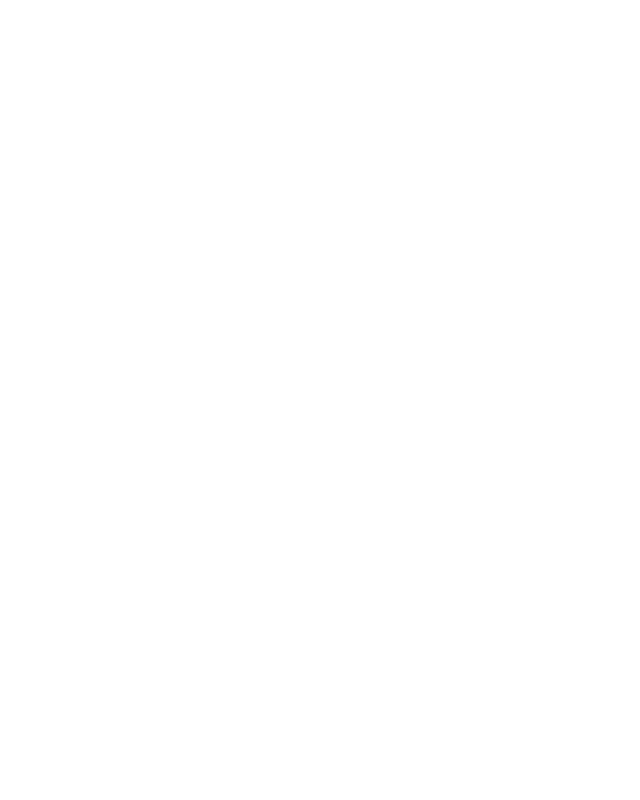
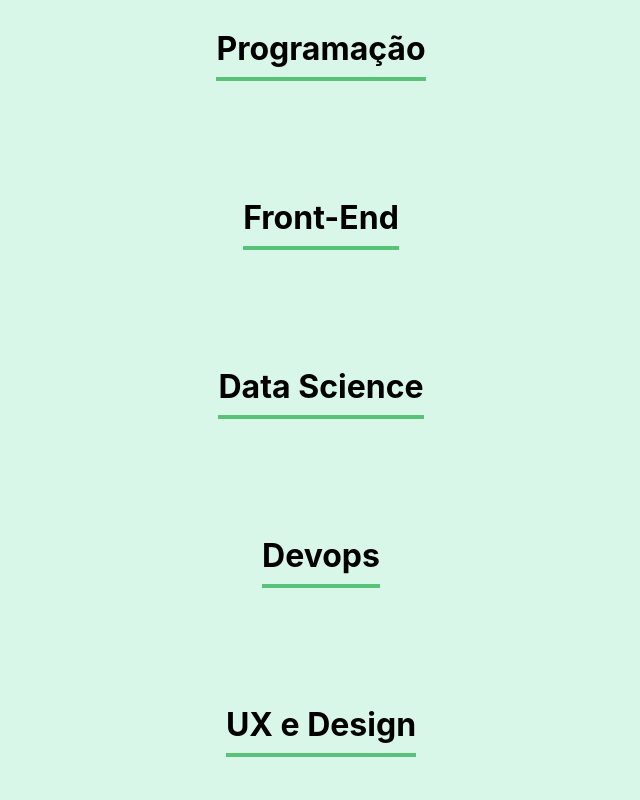
Before and after one commit to BrenoDev00/Estudos_React, a React (Create React App) app in the folder organo/: page / in a window 1280 px wide. Shown: the part 1340-2140 px from the top of the page, without its empty margins (319-959 px from the left). Before the commit the page ends 1310 px from the top, so only its background shows below. Built offline with nearby package versions, Linux system fonts and the light colour scheme.

Commit message:
adiciona o componente Time no projeto

```diff
--- a/organo/src/App.js
+++ b/organo/src/App.js
@@ -1,6 +1,7 @@
+import { useState } from "react";
 import Banner from "./componentes/Banner/index.js";
 import Formulario from "./componentes/Formulario/index.js";
-import { useState } from "react";
+import Time from "./componentes/Times/index.js";
 
 function App() {
   const [colaboradores, setColaboradores] = useState([]);
@@ -18,6 +19,13 @@
           aoNovoColaboradorCadastrado(colaborador)
         }
       />
+      <Time nome="Programação" />
+      <Time nome="Front-End" />
+      <Time nome="Data Science" />
+      <Time nome="Devops" />
+      <Time nome="UX e Design" />
+      <Time nome="Mobile" />
+      <Time nome="Inovação e Gestão" />
     </div>
   );
 }
--- /dev/null
+++ b/organo/src/componentes/Times/Time.css
@@ -0,0 +1,12 @@
+.time {
+  text-align: center;
+  background-color: #d9f7e9;
+  padding: 32px;
+}
+
+.time h2 {
+  font-size: 32px;
+  border-bottom: 4px solid #57c278;
+  display: inline-block;
+  padding-bottom: 9px;
+}
--- /dev/null
+++ b/organo/src/componentes/Times/index.js
@@ -0,0 +1,11 @@
+import "./Time.css"
+
+const Time = (props) => {
+    return (
+        <section className="time">
+            <h2>{props.nome}</h2>
+        </section>
+    )
+}
+
+export default Time;
```
